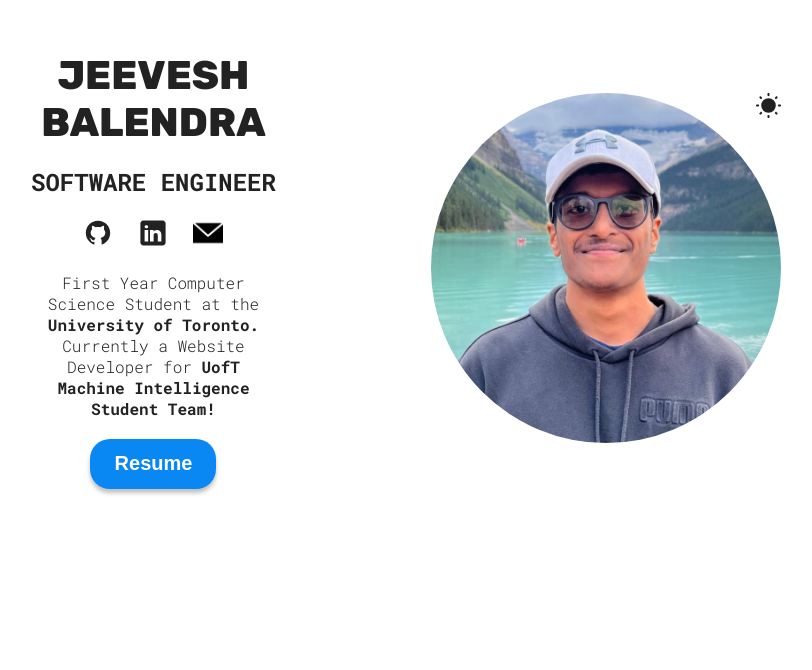
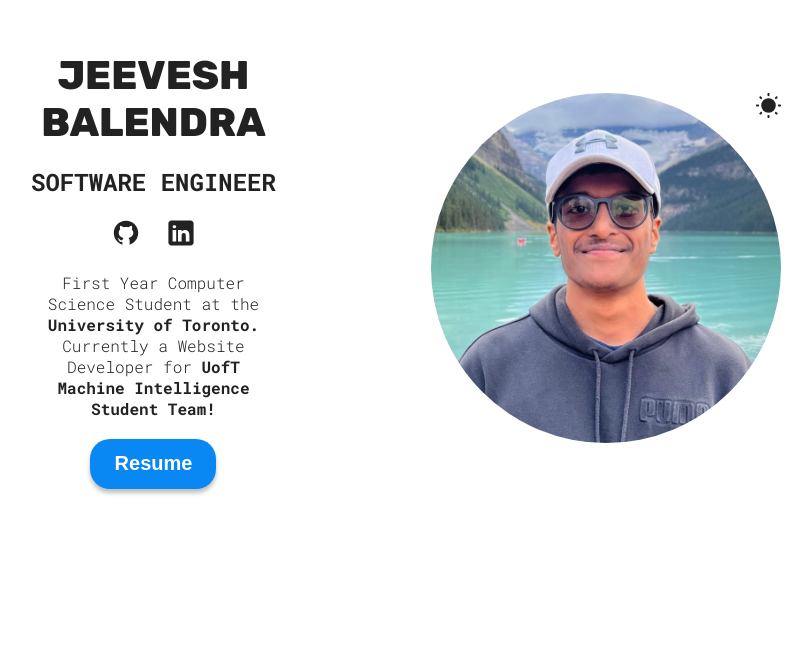
Before and after one commit to jfishB/Portfolio_V2, a React (Vite) app: page / in a window 1280 px wide. Shown: the part 130-800 px from the top of the page, without its empty margins (234-1046 px from the left). Built offline with nearby package versions, Linux system fonts and the light colour scheme.

Commit message:
hero section

```diff
--- a/src/sections/Hero/Hero.jsx
+++ b/src/sections/Hero/Hero.jsx
@@ -16,7 +16,7 @@ function Hero() {
   const themeIcon = theme === "light" ? sun : moon;
   const githubIcon = theme === "light" ? githubLight : githubDark;
   const linkedinIcon = theme === "light" ? linkedinLight : linkedinDark;
-  const emailIcon = theme === "light" ? emailLight : emailDark;
+  // const emailIcon = theme === "light" ? emailLight : emailDark;
 
 
   return (
@@ -47,9 +47,9 @@ function Hero() {
           <a href="https://www.linkedin.com/in/jeevesh0126/" target="_blank">
             <img src={linkedinIcon} alt="LinkedIn icon" />
           </a>
-          <a href="mailto:john@example.com" target="_blank">
+          {/* <a href="mailto:john@example.com" target="_blank">
             <img src={emailIcon} alt="Email icon" />
-          </a>
+          </a> */}
         </span>
         <p className={styles.description}>First Year Computer Science Student at the <strong>University of Toronto.</strong> Currently a Website Developer for <strong>UofT Machine Intelligence Student Team!</strong></p>
         <a href={CV} download>
```
